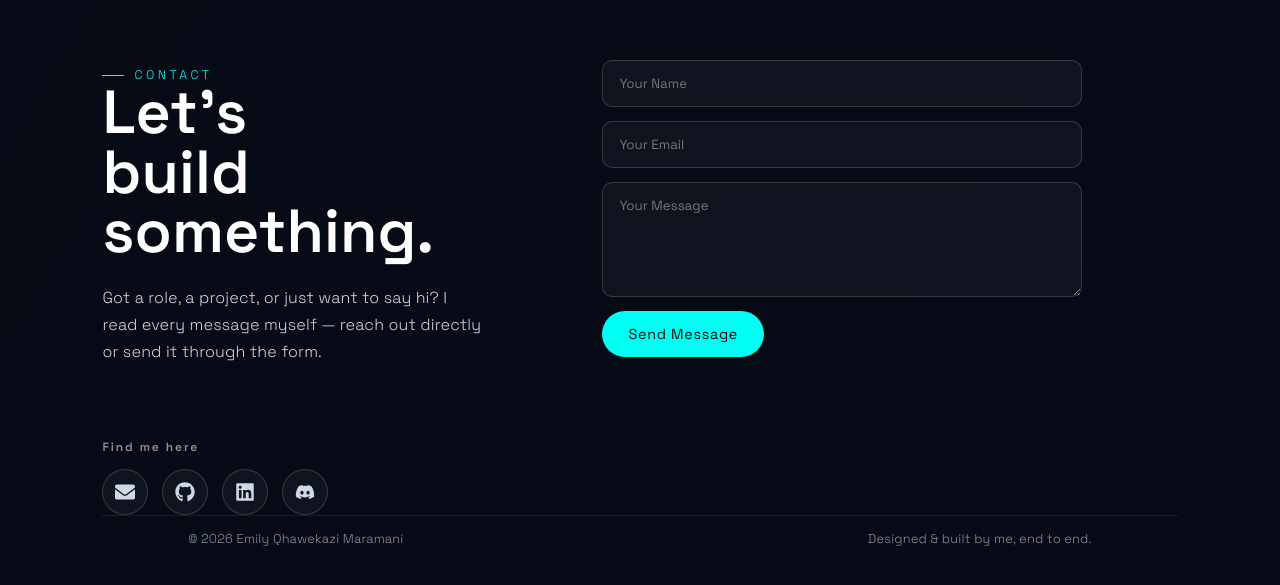
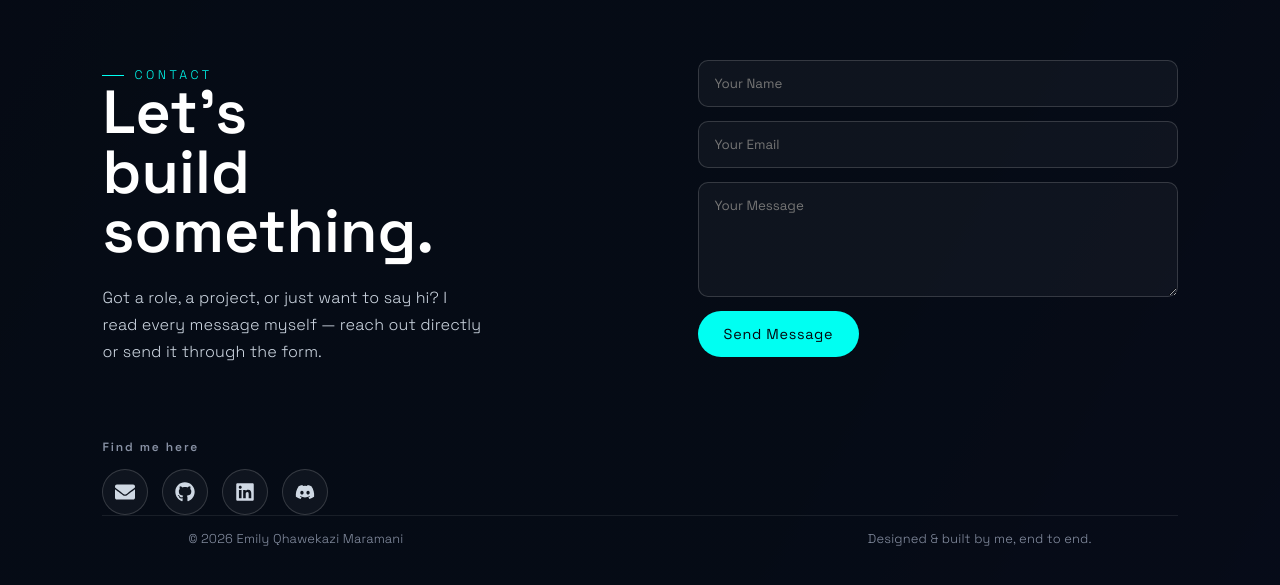
Before and after one commit to Qhawekazii/My-Portfolio, a React (Vite) app: page / in a window 1280 px wide. Shown: the part 4983-5568 px from the top of the page. Built offline with nearby package versions, Linux system fonts and the light colour scheme.

Commit message:
Align contact form flush to the right edge of its column
Previous attempts only widened the gap, which left empty space to the
form's right since it was still start-aligned in its wide grid column.
Set justify-self: end so it actually hugs the right edge of the
section instead.

```diff
--- a/src/index.css
+++ b/src/index.css
@@ -1149,7 +1149,7 @@ h1, h2, h3, h4 {
 .contact-grid {
   display: grid;
   grid-template-columns: minmax(260px, 380px) 1fr;
-  gap: 120px;
+  gap: 60px;
   align-items: start;
 }
 
@@ -1220,6 +1220,8 @@ h1, h2, h3, h4 {
 
 .contact-form {
   max-width: 480px;
+  width: 100%;
+  justify-self: end;
   display: flex;
   flex-direction: column;
   gap: 14px;
```
